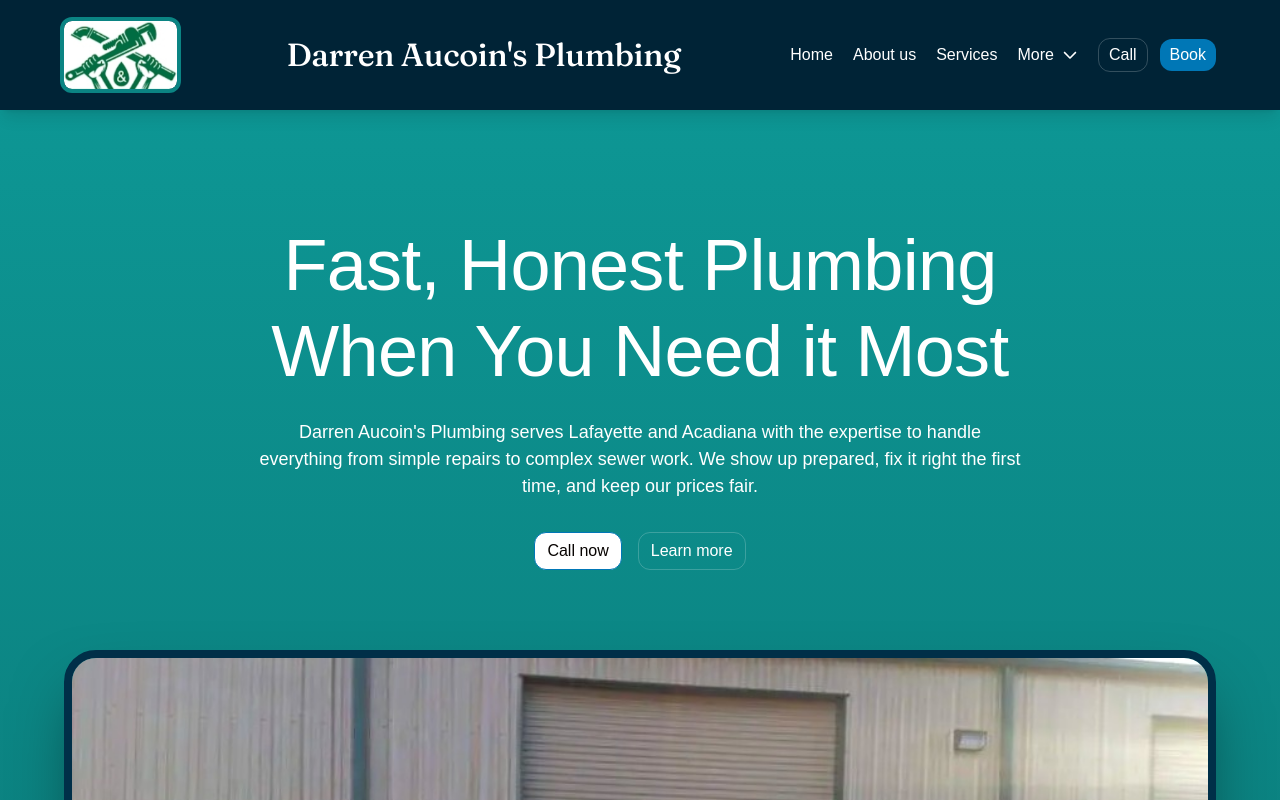
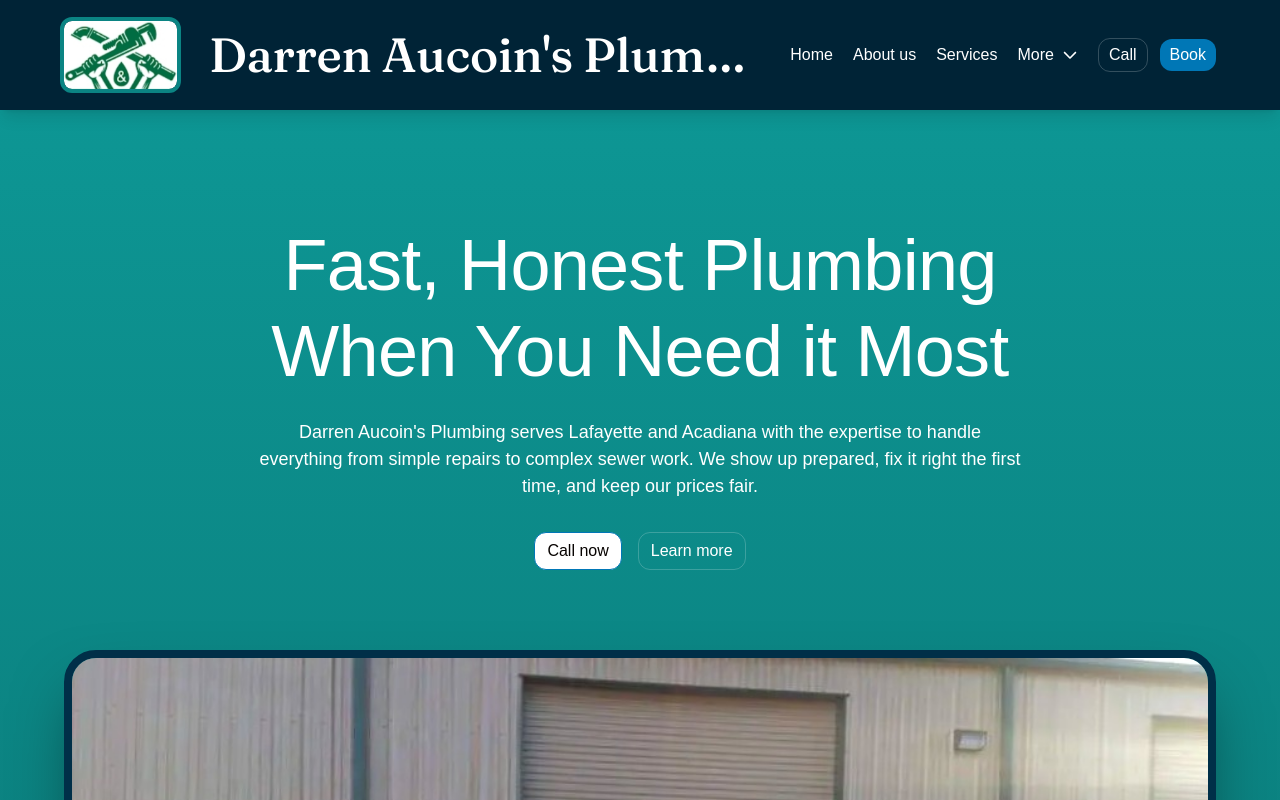
Before and after one commit to charliem04/Darrenaucoinsplumbing, a React (Vite) app: page / in a window 1280 px wide. Shown: the top 800 px of the page. Built offline with nearby package versions, Linux system fonts and the light colour scheme.

Commit message:
font changes

```diff
--- a/src/app/components/InteractiveHomeDesktop.tsx
+++ b/src/app/components/InteractiveHomeDesktop.tsx
@@ -339,7 +339,7 @@
                   </div>
                 </div>
 
-                <p className="font-['Fraunces',serif] font-medium leading-[1.2] relative text-[28px] xl:text-[32px] text-white tracking-[-0.32px] text-center whitespace-nowrap flex-1 min-w-0 px-[16px] truncate">Darren Aucoin's Plumbing</p>
+                <p className="font-['Fraunces',serif] font-medium leading-[1.2] relative text-[42px] xl:text-[48px] text-white tracking-[-0.32px] text-center whitespace-nowrap flex-1 min-w-0 px-[16px] truncate">Darren Aucoin's Plumbing</p>
 
                 <div className="content-stretch flex gap-[16px] items-center justify-end relative shrink-0">
                   <div className="content-stretch flex gap-[20px] items-center justify-end relative shrink-0">
--- a/src/app/components/InteractiveHomeMobile.tsx
+++ b/src/app/components/InteractiveHomeMobile.tsx
@@ -344,7 +344,7 @@
                   <div aria-hidden="true" className="absolute border-4 border-[#0b8483] border-solid inset-[-4px] rounded-[12px]" />
                 </div>
               </div>
-              <p className="font-['Rubik:Medium',sans-serif] font-medium leading-[1.2] relative text-[14px] text-white tracking-[-0.14px] whitespace-nowrap flex-1 min-w-0 px-[8px] text-center truncate">Darren Aucoin's Plumbing</p>
+              <p className="font-['Fraunces',serif] font-medium leading-[1.2] relative text-[24px] text-white tracking-[-0.14px] whitespace-nowrap flex-1 min-w-0 px-[8px] text-center truncate">Darren Aucoin's Plumbing</p>
               <button onClick={() => setMenuOpen(!menuOpen)} aria-label={menuOpen ? 'Close menu' : 'Open menu'} className="content-stretch flex items-center justify-center relative shrink-0 size-[48px] cursor-pointer">
                 {menuOpen ? (
                   // X (close) icon
```
